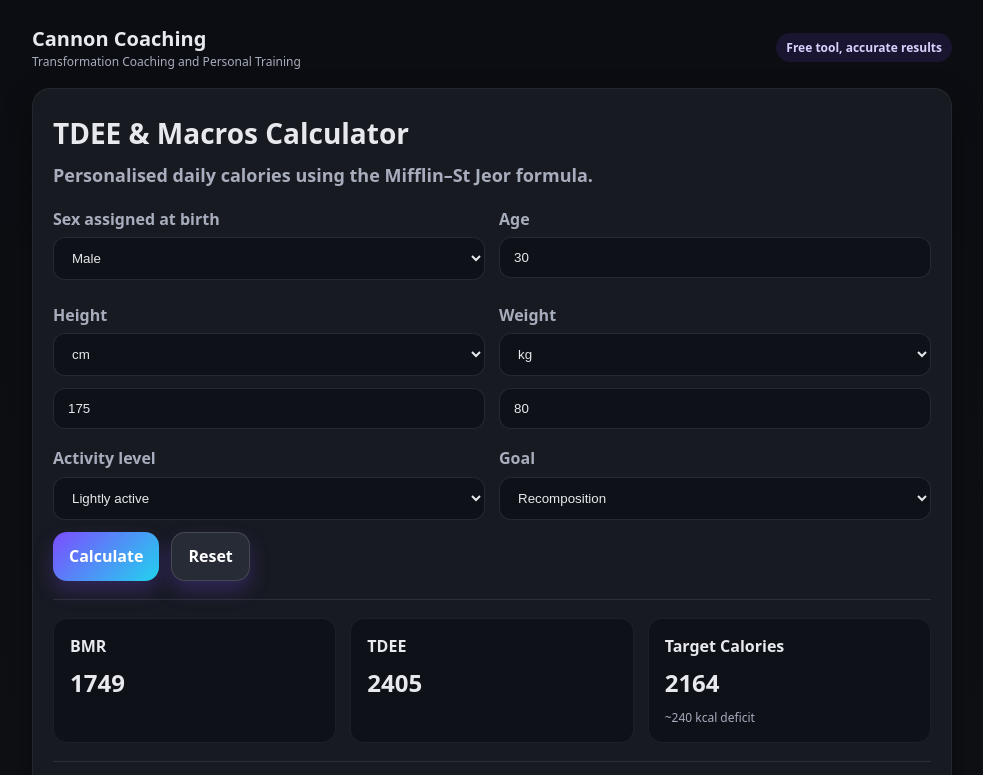
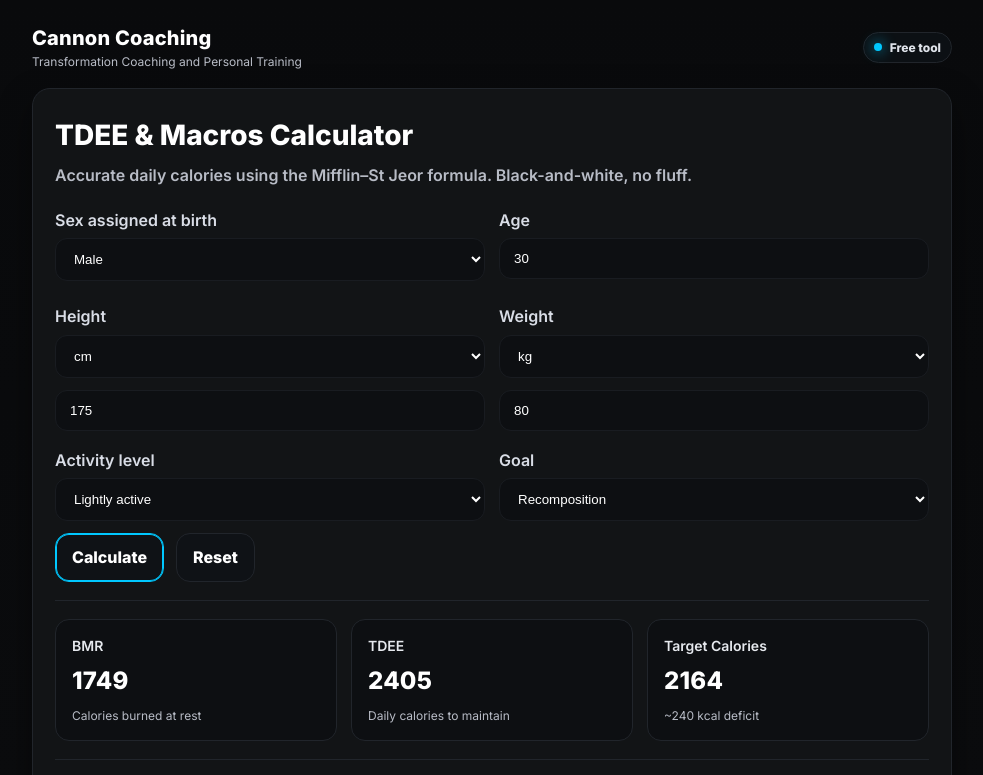
Before and after one commit to CannonCoaching/CannonCoachingCalculator, a plain HTML site: page index.html in a window 1280 px wide. Both pictures are taken after a click on the button "Calculate". Shown: the top 775 px of the page, without its empty margins (148-1131 px from the left). Drawn offline with Linux system fonts and the light colour scheme.

Commit message:
Update index.html

```diff
--- a/index.html
+++ b/index.html
@@ -4,102 +4,103 @@
 <meta charset="utf-8">
 <meta name="viewport" content="width=device-width,initial-scale=1">
 <title>Cannon Coaching — TDEE & Macros Calculator</title>
-
+<link href="https://fonts.googleapis.com/css2?family=Inter:wght@400;600;800&display=swap" rel="stylesheet">
 <style>
 :root{
-  --bg:#0f1115;
-  --card:#171a21;
-  --ink:#e7e9ee;
-  --muted:#a8adbd;
-  --accent:#7c4dff;
-  --accent2:#22d3ee;
+  --bg:#0b0c0e;         /* near-black background */
+  --card:#121416;       /* dark card */
+  --ink:#ffffff;        /* white text */
+  --muted:#b8bcc6;      /* soft grey */
+  --line:#21252b;       /* hairline separators */
+  --accent:#00C8FF;     /* electric blue accent */
   --r:18px;
 }
-*{box-sizing:border-box;}
+*{box-sizing:border-box}
+html,body{height:100%}
 body{
-  margin:0;
-  font-family:ui-sans-serif,system-ui,-apple-system,Segoe UI,Roboto,Helvetica,Arial;
-  color:var(--ink);
-  background:linear-gradient(180deg,#0b0d12,#0f1115);
-  line-height:1.45;
-  padding:24px;
+  margin:0; font-family:Inter,ui-sans-serif,system-ui,-apple-system,Segoe UI,Roboto,Helvetica,Arial;
+  color:var(--ink); background:linear-gradient(180deg,#090a0c,#0b0c0e);
+  line-height:1.45; padding:24px;
 }
-.wrap{max-width:920px;margin:0 auto;}
-header{
-  display:flex;
-  align-items:center;
-  justify-content:space-between;
-  gap:16px;
-  margin-bottom:18px;
-}
-.brand{font-weight:800;font-size:20px;}
-.tag{font-size:12px;color:var(--muted);}
+.wrap{max-width:920px;margin:0 auto}
+header{display:flex;align-items:center;justify-content:space-between;gap:16px;margin-bottom:18px}
+.brandblock{display:flex;align-items:center;gap:14px}
+.logo{height:52px;width:auto;filter:drop-shadow(0 2px 8px rgba(0,0,0,.35))}
+.brand{font-weight:800;font-size:20px;letter-spacing:.2px}
+.tag{font-size:12px;color:var(--muted)}
 .card{
   background:var(--card);
-  border:1px solid rgba(255,255,255,.06);
+  border:1px solid var(--line);
   border-radius:var(--r);
-  padding:20px;
-  box-shadow:0 10px 28px rgba(0,0,0,.35);
+  padding:22px;
+  box-shadow:0 14px 34px rgba(0,0,0,.45);
 }
-h1{font-size:28px;margin:4px 0 8px;}
-h2{font-size:18px;margin:0 0 10px;color:var(--muted);font-weight:600;}
-label{display:block;margin:10px 0 6px;color:var(--muted);font-weight:600;}
+h1{font-size:28px;margin:4px 0 8px}
+h2{font-size:16px;margin:0 0 12px;color:var(--muted);font-weight:600}
+label{display:block;margin:10px 0 6px;color:#d9dde6;font-weight:600}
 input,select{
   width:100%;
   padding:12px 14px;
   border-radius:12px;
-  border:1px solid rgba(255,255,255,.10);
-  background:#0e1118;
+  border:1px solid #191c21;
+  background:#0d0f12;
   color:var(--ink);
+  outline:none;
+  transition:border .12s ease, box-shadow .12s ease;
 }
-input:focus,select:focus{border-color:var(--accent);}
-.grid{display:grid;gap:14px;}
-@media(min-width:760px){
-  .grid-2{grid-template-columns:1fr 1fr;}
-  .grid-3{grid-template-columns:repeat(3,1fr);}
+input:focus,select:focus{
+  border-color:var(--accent);
+  box-shadow:0 0 0 3px rgba(0,200,255,.18);
 }
-.row{display:flex;gap:12px;flex-wrap:wrap;}
-.pill{
-  display:inline-flex;
-  align-items:center;
-  gap:8px;
-  padding:6px 10px;
-  border-radius:999px;
-  background:rgba(124,77,255,.12);
-  color:#d9d2ff;
-  font-size:12px;
-  font-weight:600;
-}
+.grid{display:grid;gap:14px}
+@media(min-width:760px){.grid-2{grid-template-columns:1fr 1fr}.grid-3{grid-template-columns:repeat(3,1fr)}}
+.row{display:flex;gap:12px;flex-wrap:wrap}
+
 button{
   all:unset;
-  background:linear-gradient(135deg,var(--accent),var(--accent2));
+  background:#0f1216;                 /* matte black button */
   padding:12px 16px;
   border-radius:14px;
   cursor:pointer;
   display:inline-block;
-  color:#fff;
+  color:#ffffff;
   font-weight:800;
   text-align:center;
-  box-shadow:0 10px 20px rgba(124,77,255,.25);
+  border:1px solid var(--line);
+  transition:transform .06s ease, border-color .12s ease, box-shadow .12s ease;
 }
-.btn-muted{
-  background:#262b36;
-  border:1px solid rgba(255,255,255,.14);
+button:hover{
+  border-color:var(--accent);
+  box-shadow:0 0 0 3px rgba(0,200,255,.12);
 }
-.small{font-size:12px;color:var(--muted);}
+button:active{transform:translateY(1px)}
+.btn-primary{
+  border-color:var(--accent);
+  box-shadow:inset 0 0 0 1px var(--accent);
+}
+.small{font-size:12px;color:var(--muted)}
 .kpi{
-  display:flex;
-  flex-direction:column;
-  gap:8px;
-  padding:16px;
-  border-radius:14px;
-  background:#0e1118;
-  border:1px solid rgba(255,255,255,.06);
+  display:flex;flex-direction:column;gap:8px;padding:16px;border-radius:14px;
+  background:#0d0f12;border:1px solid var(--line)
 }
-.kpi h3{margin:0;font-size:16px;}
-.kpi .val{font-size:24px;font-weight:900;}
-.hr{height:1px;background:#2a2f3a;margin:18px 0;}
-footer{color:var(--muted);font-size:12px;margin:24px 6px;text-align:center;}
+.kpi h3{margin:0;font-size:14px;color:#e6e9ee;font-weight:600}
+.kpi .val{font-size:24px;font-weight:900;letter-spacing:.2px}
+.hr{height:1px;background:var(--line);margin:18px 0}
+footer{color:#9aa0ab;font-size:12px;margin:24px 6px;text-align:center}
+.coach-card{display:flex;gap:12px;align-items:center;margin-top:8px}
+.coach-photo{width:64px;height:64px;border-radius:12px;object-fit:cover;border:1px solid var(--line)}
+.row-actions{display:flex;gap:12px;flex-wrap:wrap}
+.badge{
+  display:inline-flex;align-items:center;gap:8px;padding:6px 10px;border-radius:999px;
+  background:#0c1014;border:1px solid var(--line);color:#dfe3ea;font-size:12px;font-weight:700;
+}
+.badge .dot{width:8px;height:8px;border-radius:50%;background:var(--accent);box-shadow:0 0 14px var(--accent)}
+.toast{
+  position:fixed;left:50%;transform:translateX(-50%);bottom:20px;background:#101419;border:1px solid var(--line);
+  padding:10px 14px;border-radius:12px;color:#e7e9ee;display:none
+}
+.link-clean{color:#cfefff;text-decoration:none;border-bottom:1px solid rgba(0,200,255,.25)}
+.link-clean:hover{border-bottom-color:rgba(0,200,255,.6)}
 </style>
 </head>
 
@@ -107,62 +108,55 @@ footer{color:var(--muted);font-size:12px;margin:24px 6px;text-align:center;}
 <div class="wrap">
 
   <header>
+    <div class="brandblock">
+      <img class="logo" src="Cannon%20Coaching.png" alt="Cannon Coaching logo" onerror="this.style.display='none'">
       <div>
         <div class="brand">Cannon Coaching</div>
         <div class="tag">Transformation Coaching and Personal Training</div>
       </div>
-  <span class="pill">Free tool, accurate results</span>
+    </div>
+    <span class="badge"><span class="dot"></span> Free tool</span>
   </header>
 
   <div class="card">
     <h1>TDEE & Macros Calculator</h1>
-  <h2>Personalised daily calories using the Mifflin–St Jeor formula.</h2>
+    <h2>Accurate daily calories using the Mifflin–St Jeor formula. Black-and-white, no fluff.</h2>
 
     <div class="grid grid-2">
       <div>
         <label for="sex">Sex assigned at birth</label>
-      <select id="sex">
-        <option value="male">Male</option>
-        <option value="female">Female</option>
-      </select>
+        <select id="sex"><option value="male">Male</option><option value="female">Female</option></select>
       </div>
       <div>
         <label for="age">Age</label>
-      <input id="age" type="number" value="30">
+        <input id="age" type="number" min="14" max="100" value="30" inputmode="numeric">
       </div>
 
       <div>
-      <label>Height</label>
+        <label for="height">Height</label>
         <div class="row">
-        <select id="heightUnit" onchange="swapHeightUnit()">
-          <option value="cm" selected>cm</option>
-          <option value="ftin">ft/in</option>
-        </select>
-        <input id="heightCm" type="number" value="175">
-        <input id="heightFt" type="number" placeholder="ft" style="display:none">
-        <input id="heightIn" type="number" placeholder="in" style="display:none">
+          <select id="heightUnit" onchange="swapHeightUnit()"><option value="cm" selected>cm</option><option value="ftin">ft/in</option></select>
+          <input id="heightCm" type="number" placeholder="cm" value="175" inputmode="numeric">
+          <input id="heightFt" type="number" placeholder="ft" style="display:none" inputmode="numeric">
+          <input id="heightIn" type="number" placeholder="in" style="display:none" inputmode="numeric">
         </div>
       </div>
 
       <div>
-      <label>Weight</label>
+        <label for="weight">Weight</label>
         <div class="row">
-        <select id="weightUnit" onchange="swapWeightUnit()">
-          <option value="kg" selected>kg</option>
-          <option value="lb">lb</option>
-          <option value="stlb">st/lb</option>
-        </select>
-        <input id="weightKg" type="number" value="80">
-        <input id="weightLb" type="number" style="display:none">
-        <input id="weightSt" type="number" style="display:none">
-        <input id="weightStLb" type="number" style="display:none">
+          <select id="weightUnit" onchange="swapWeightUnit()"><option value="kg" selected>kg</option><option value="lb">lb</option><option value="stlb">st/lb</option></select>
+          <input id="weightKg" type="number" placeholder="kg" value="80" inputmode="numeric">
+          <input id="weightLb" type="number" placeholder="lb" style="display:none" inputmode="numeric">
+          <input id="weightSt" type="number" placeholder="st" style="display:none" inputmode="numeric">
+          <input id="weightStLb" type="number" placeholder="lb" style="display:none" inputmode="numeric">
         </div>
       </div>
     </div>
 
     <div class="grid grid-2" style="margin-top:8px">
       <div>
-      <label>Activity level</label>
+        <label for="activity">Activity level</label>
         <select id="activity">
           <option value="1.2">Sedentary</option>
           <option value="1.375" selected>Lightly active</option>
@@ -171,8 +165,9 @@ footer{color:var(--muted);font-size:12px;margin:24px 6px;text-align:center;}
           <option value="1.9">Extra active</option>
         </select>
       </div>
+
       <div>
-      <label>Goal</label>
+        <label for="goal">Goal</label>
         <select id="goal">
           <option value="recomp" selected>Recomposition</option>
           <option value="fatloss">Fat loss</option>
@@ -182,146 +177,175 @@ footer{color:var(--muted);font-size:12px;margin:24px 6px;text-align:center;}
       </div>
     </div>
 
-  <div style="display:flex;gap:12px;margin-top:12px">
-    <button onclick="calculate()">Calculate</button>
-    <button class="btn-muted" onclick="resetForm()">Reset</button>
+    <div class="row" style="gap:12px;margin-top:12px">
+      <button class="btn-primary" onclick="calculate()">Calculate</button>
+      <button onclick="resetForm()">Reset</button>
     </div>
 
     <div class="hr"></div>
 
     <div id="results" style="display:none">
       <div class="grid grid-3">
-      <div class="kpi">
-        <h3>BMR</h3><div class="val" id="bmrOut">–</div>
-      </div>
-      <div class="kpi">
-        <h3>TDEE</h3><div class="val" id="tdeeOut">–</div>
-      </div>
-      <div class="kpi">
-        <h3>Target Calories</h3><div class="val" id="targetOut">–</div>
-        <div class="small" id="deltaNote"></div>
-      </div>
+        <div class="kpi"><h3>BMR</h3><div class="val" id="bmrOut">–</div><div class="small">Calories burned at rest</div></div>
+        <div class="kpi"><h3>TDEE</h3><div class="val" id="tdeeOut">–</div><div class="small">Daily calories to maintain</div></div>
+        <div class="kpi"><h3>Target Calories</h3><div class="val" id="targetOut">–</div><div class="small" id="deltaNote"></div></div>
       </div>
 
       <div class="hr"></div>
       <h2>Daily Macros</h2>
-
       <div class="grid grid-3">
-      <div class="kpi"><h3>Protein</h3><div class="val" id="proteinOut">–</div></div>
-      <div class="kpi"><h3>Fat</h3><div class="val" id="fatOut">–</div></div>
-      <div class="kpi"><h3>Carbs</h3><div class="val" id="carbOut">–</div></div>
+        <div class="kpi"><h3>Protein</h3><div class="val" id="proteinOut">–</div><div class="small">≈ 2.2 g per kg</div></div>
+        <div class="kpi"><h3>Fat</h3><div class="val" id="fatOut">–</div><div class="small">≥ 0.8 g per kg</div></div>
+        <div class="kpi"><h3>Carbs</h3><div class="val" id="carbOut">–</div><div class="small">Remainder of calories</div></div>
       </div>
 
       <div class="hr"></div>
 
-    <!-- ✅ SIMPLE SUBSCRIBE BUTTON -->
-    <div style="display:flex;gap:12px;flex-wrap:wrap;">
-      <a href="YOUR_MAILCHIMP_SIGNUP_URL_HERE" target="_blank" rel="noopener">
-        <button>Subscribe here for coaching tips</button>
+      <!-- Quick actions -->
+      <div class="row" style="gap:12px;flex-wrap:wrap">
+        <button class="btn-primary" onclick="copyResults()">Copy results</button>
+        <input id="emailForSend" type="email" placeholder="your email (optional)" style="max-width:260px">
+        <button onclick="emailResults()">Email these results to me</button>
+      </div>
+
+      <div class="hr"></div>
+
+      <!-- Subscribe + CTA -->
+      <div class="row" style="gap:12px;flex-wrap:wrap">
+        <a href="https://linktr.us7.list-manage.com/subscribe?u=59dd0a4a523d512c857f78ede&id=b380dd645f" target="_blank" rel="noopener">
+          <button class="btn-primary">Subscribe here for coaching tips</button>
         </a>
-
         <a href="https://linktr.ee/cannoncoaching" target="_blank" rel="noopener">
-        <button class="btn-muted">Work with me</button>
+          <button>Work with me</button>
         </a>
       </div>
 
+      <div class="hr"></div>
+
+      <!-- Coach card -->
+      <div class="coach-card">
+        <img class="coach-photo" src="2.png" alt="Coach Jack Cannon" onerror="this.style.display='none'">
+        <div class="small">
+          Numbers are a tool, not a personality test. If anything’s confusing, please reach out to me and I’ll show you how to use them so you stop starting over.
+        </div>
+      </div>
     </div>
   </div>
 
-<footer>
-  Supportive coaching for real people. © <span id="year"></span> Cannon Coaching.
-</footer>
+  <footer>Supportive coaching for real people. © <span id="year"></span> Cannon Coaching.</footer>
+</div>
 
-</div>
+<div id="toast" class="toast">Copied</div>
 
 <script>
 const $ = (id)=>document.getElementById(id);
 document.getElementById('year').textContent = new Date().getFullYear();
 
+/* Unit controls */
 function swapHeightUnit(){
-  let u=$('heightUnit').value;
-  $('heightCm').style.display = (u==='cm')?'block':'none';
-  $('heightFt').style.display = (u==='ftin')?'inline-block':'none';
-  $('heightIn').style.display = (u==='ftin')?'inline-block':'none';
+  const u=$('heightUnit').value;
+  $('heightCm').style.display=(u==='cm')?'block':'none';
+  $('heightFt').style.display=(u==='ftin')?'inline-block':'none';
+  $('heightIn').style.display=(u==='ftin')?'inline-block':'none';
 }
-
 function swapWeightUnit(){
-  let u=$('weightUnit').value;
-  $('weightKg').style.display = (u==='kg')?'block':'none';
-  $('weightLb').style.display = (u==='lb')?'block':'none';
-  let st = (u==='stlb');
-  $('weightSt').style.display = st?'inline-block':'none';
-  $('weightStLb').style.display = st?'inline-block':'none';
+  const u=$('weightUnit').value;
+  $('weightKg').style.display=(u==='kg')?'block':'none';
+  $('weightLb').style.display=(u==='lb')?'block':'none';
+  const st=(u==='stlb');
+  $('weightSt').style.display=st?'inline-block':'none';
+  $('weightStLb').style.display=st?'inline-block':'none';
 }
-
 function getHeightCm(){
-  let u=$('heightUnit').value;
-  if(u==='cm') return +$('heightCm').value;
-  let ft=+$('heightFt').value, inch=+$('heightIn').value;
+  const u=$('heightUnit').value;
+  if(u==='cm') return parseFloat($('heightCm').value||0);
+  const ft=parseFloat($('heightFt').value||0);
+  const inch=parseFloat($('heightIn').value||0);
   return (ft*12+inch)*2.54;
 }
+function getWeightKg(){
+  const u=$('weightUnit').value;
+  if(u==='kg') return parseFloat($('weightKg').value||0);
+  if(u==='lb') return parseFloat($('weightLb').value||0) * 0.45359237;
+  const st=parseFloat($('weightSt').value||0);
+  const lb=parseFloat($('weightStLb').value||0);
+  return ((st*14)+lb) * 0.45359237;
+}
+function round(n,d=0){const p=Math.pow(10,d);return Math.round(n*p)/p;}
 
-function getWeightKg(){
-  let u=$('weightUnit').value;
-  if(u==='kg') return +$('weightKg').value;
-  if(u==='lb') return +$('weightLb').value * 0.45359237;
-  let st=+$('weightSt').value, lb=+$('weightStLb').value;
-  return ((st*14)+lb)*0.45359237;
-}
-
-function round(n){return Math.round(n);}
-
+/* Core calculation */
 function calculate(){
   const sex=$('sex').value;
-  const age=+$('age').value;
+  const age=parseFloat($('age').value||0);
   const h=getHeightCm();
   const w=getWeightKg();
-  const act=+$('activity').value;
+  const act=parseFloat($('activity').value);
   const goal=$('goal').value;
 
-  if(!age||!h||!w){
-    alert('Please fill out age, height and weight.');
-    return;
-  }
+  if(!age||!h||!w){ alert('Please fill out age, height and weight.'); return; }
 
-  let bmr = 10*w + 6.25*h - 5*age + (sex==='male'?5:-161);
-  let tdee = bmr * act;
+  // Mifflin–St Jeor
+  let bmr = 10*w + 6.25*h - 5*age + (sex==='male' ? 5 : -161);
+  const tdee = bmr * act;
 
-  let target=tdee;
-  let delta='Same as TDEE';
+  // Targets
+  let target=tdee, deltaTxt='Same as TDEE';
+  if(goal==='fatloss'){ target=tdee*0.80; deltaTxt='~' + round(tdee-target) + ' kcal deficit'; }
+  if(goal==='recomp'){ target=tdee*0.90; deltaTxt='~' + round(tdee-target) + ' kcal deficit'; }
+  if(goal==='gain'){ target=tdee*1.10;  deltaTxt='~' + round(target-tdee) + ' kcal surplus'; }
 
-  if(goal==='fatloss'){
-    target=tdee*0.80;
-    delta='~' + round(tdee-target) + ' kcal deficit';
-  }
-  if(goal==='recomp'){
-    target=tdee*0.90;
-    delta='~' + round(tdee-target) + ' kcal deficit';
-  }
-  if(goal==='gain'){
-    target=tdee*1.10;
-    delta='~' + round(target-tdee) + ' kcal surplus';
-  }
+  // Macros
+  const protein_g = 2.2*w;           // ~2.2 g/kg
+  const fat_g = 0.8*w;               // ≥ 0.8 g/kg
+  const remaining_cals = target - (protein_g*4 + fat_g*9);
+  const carb_g = Math.max(0, remaining_cals/4);
 
-  let protein=2.2*w;
-  let fat=0.8*w;
-  let remaining = target - (protein*4 + fat*9);
-  let carbs = remaining/4;
+  // Output
+  $('bmrOut').textContent   = round(bmr);
+  $('tdeeOut').textContent  = round(tdee);
+  $('targetOut').textContent= round(target);
+  $('deltaNote').textContent= deltaTxt;
 
-  $('bmrOut').textContent = round(bmr);
-  $('tdeeOut').textContent = round(tdee);
-  $('targetOut').textContent = round(target);
-  $('deltaNote').textContent = delta;
-  $('proteinOut').textContent = round(protein) + ' g';
-  $('fatOut').textContent = round(fat) + ' g';
-  $('carbOut').textContent = round(carbs) + ' g';
+  $('proteinOut').textContent= round(protein_g) + ' g';
+  $('fatOut').textContent    = round(fat_g) + ' g';
+  $('carbOut').textContent   = round(carb_g) + ' g';
 
   $('results').style.display='block';
 }
 
-function resetForm(){
-  location.reload();
+/* Utilities */
+function getResultsText(){
+  if($('results').style.display==='none'){ return ''; }
+  return [
+    'Your Cannon Coaching numbers:',
+    'BMR: ' + $('bmrOut').textContent + ' kcal',
+    'TDEE: ' + $('tdeeOut').textContent + ' kcal',
+    'Target Calories: ' + $('targetOut').textContent + ' kcal (' + $('deltaNote').textContent + ')',
+    'Protein: ' + $('proteinOut').textContent,
+    'Fat: ' + $('fatOut').textContent,
+    'Carbs: ' + $('carbOut').textContent,
+    '',
+    'Need help using these numbers? Reply and I’ll walk you through it.'
+  ].join('\n');
 }
+function copyResults(){
+  const txt = getResultsText();
+  if(!txt){ alert('Calculate first.'); return; }
+  navigator.clipboard.writeText(txt).then(()=>toast('Copied to clipboard'));
+}
+function emailResults(){
+  const txt = getResultsText();
+  if(!txt){ alert('Calculate first.'); return; }
+  const to = ($('emailForSend').value || '').trim();
+  const subject = encodeURIComponent('Your Cannon Coaching numbers');
+  const body = encodeURIComponent(txt);
+  const href = 'mailto:' + encodeURIComponent(to) + '?subject=' + subject + '&body=' + body;
+  window.location.href = href;
+}
+function toast(msg){
+  const el=$('toast'); el.textContent=msg; el.style.display='block'; setTimeout(()=>el.style.display='none',1600);
+}
+function resetForm(){ location.reload(); }
 </script>
 
 </body>
```
Lines whose indentation alone changed are shown as unchanged.
